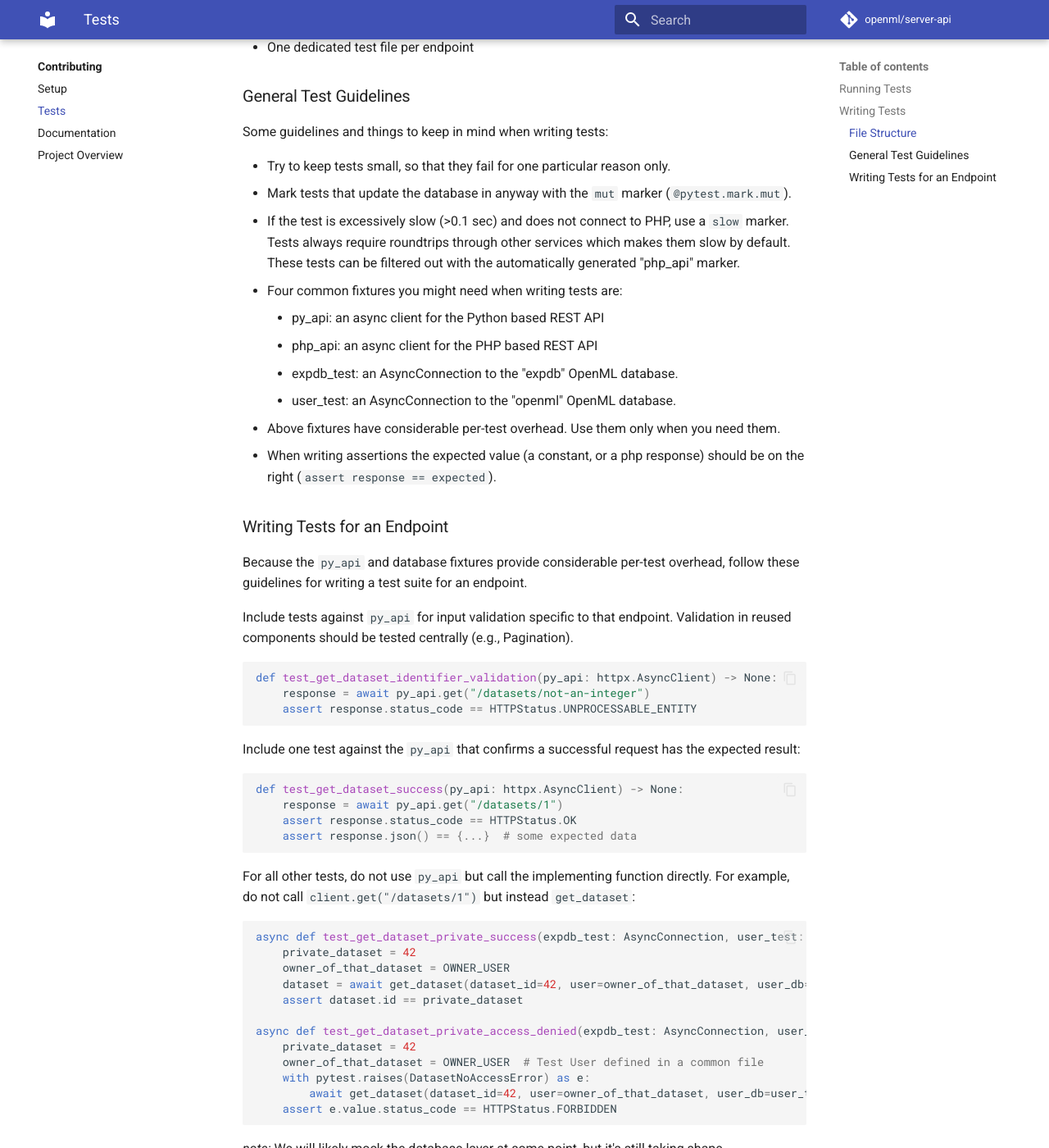
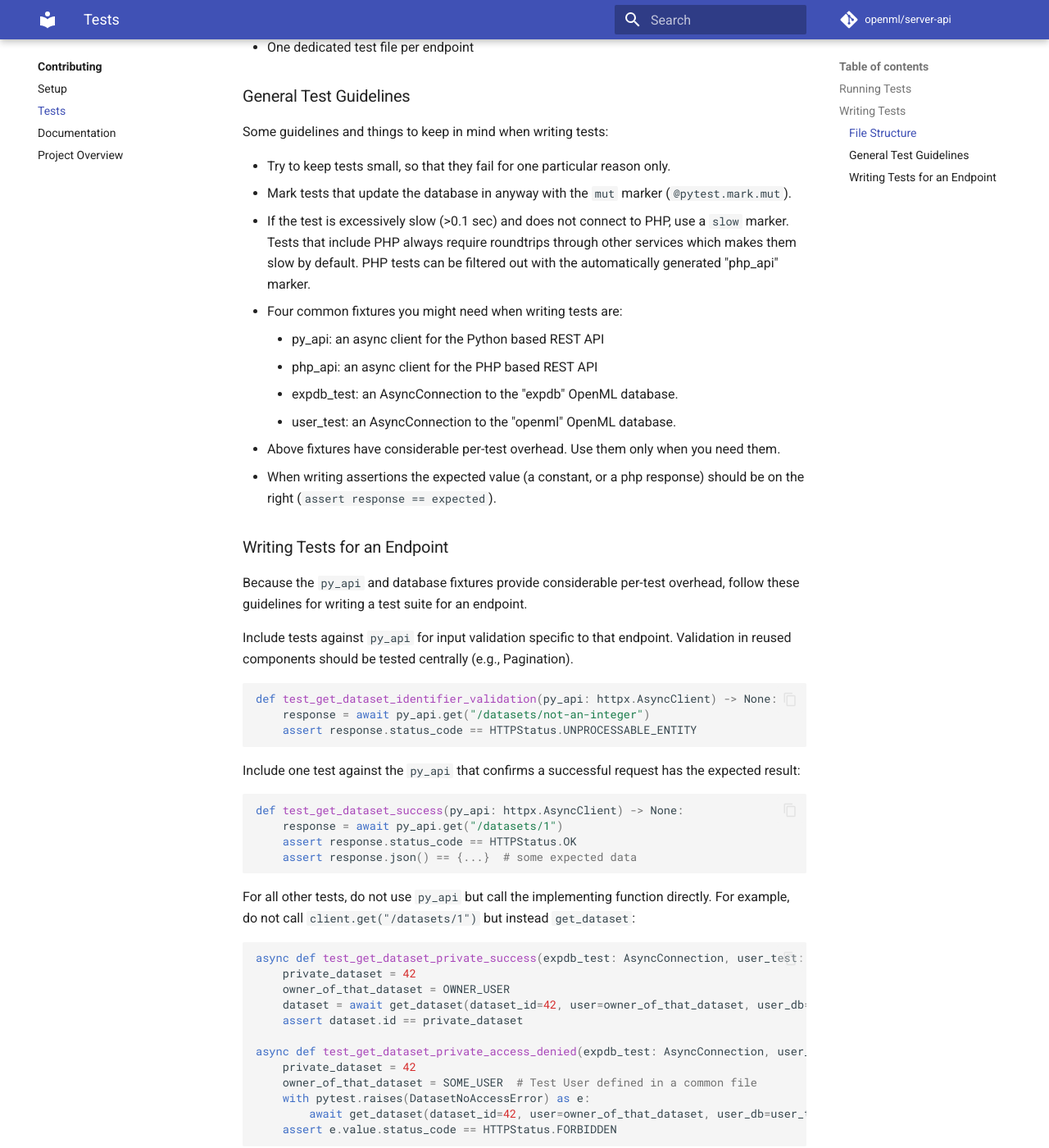
Before and after one commit to openml/server-api, an MkDocs documentation site: the page built from docs/contributing/tests.md, in a window 1280 px wide and 1400 px high, scrolled down 1143 px. Shown: the whole window at 82% size. Built offline with MkDocs 1.6.1 and Material for MkDocs 9.7.7, drawn with Linux system fonts in a browser that asks for light colours; comment, search, counter and statistics services are not loaded.

Commit message:
Minor edits for clarity

```diff
--- a/docs/contributing/tests.md
+++ b/docs/contributing/tests.md
@@ -44,7 +44,7 @@ Some guidelines and things to keep in mind when writing tests:
 
  - Try to keep tests small, so that they fail for one particular reason only.
  - Mark tests that update the database in anyway with the `mut` marker (`@pytest.mark.mut`).
- - If the test is excessively slow (>0.1 sec) and does not connect to PHP, use a `slow` marker. Tests always require roundtrips through other services which makes them slow by default. These tests can be filtered out with the automatically generated "php_api" marker.
+ - If the test is excessively slow (>0.1 sec) and does not connect to PHP, use a `slow` marker. Tests that include PHP always require roundtrips through other services which makes them slow by default. PHP tests can be filtered out with the automatically generated "php_api" marker.
  - Four common fixtures you might need when writing tests are:
     - py_api: an async client for the Python based REST API
     - php_api: an async client for the PHP based REST API
@@ -84,7 +84,7 @@ async def test_get_dataset_private_success(expdb_test: AsyncConnection, user_tes
 
 async def test_get_dataset_private_access_denied(expdb_test: AsyncConnection, user_test: AsyncConnection) -> None:
     private_dataset = 42
-    owner_of_that_dataset = OWNER_USER  # Test User defined in a common file
+    owner_of_that_dataset = SOME_USER  # Test User defined in a common file
     with pytest.raises(DatasetNoAccessError) as e:
         await get_dataset(dataset_id=42, user=owner_of_that_dataset, user_db=user_test, expdb_db=expdb_test)
     assert e.value.status_code == HTTPStatus.FORBIDDEN
```
